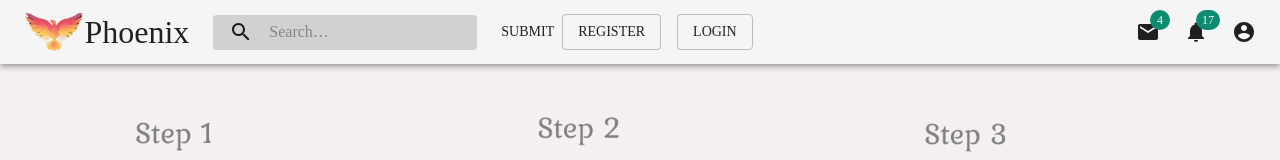
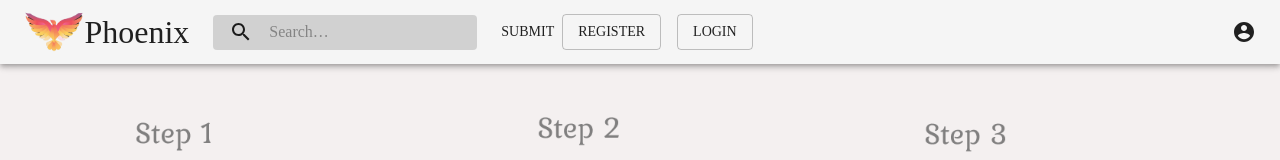
Before and after one commit to BloomTech-Labs/phoenix-fe, a React (Create React App) app: page / in a window 1280 px wide. Shown: the top 160 px of the page. Built offline with nearby package versions, Linux system fonts and the light colour scheme; a web font is replaced by a local one.

Commit message:
Navbar is now dynamic, omitted calendar link, notifications, and mail icons

```diff
--- a/src/components/Navbar.js
+++ b/src/components/Navbar.js
@@ -133,16 +133,20 @@ export default function PrimarySearchAppBar() {
           )}
           <div className={classes.grow} />
           <div className={classes.sectionDesktop}>
+          {!isBase && (
             <IconButton aria-label="show 4 new mails" color="inherit">
               <Badge badgeContent={4} color="secondary">
                 <MailIcon />
               </Badge>
             </IconButton>
+          )}
+           {!isBase && (
             <IconButton aria-label="show 17 new notifications" color="inherit">
               <Badge badgeContent={17} color="secondary">
                 <NotificationsIcon />
               </Badge>
             </IconButton>
+          )}
             <IconButton
               edge="end"
               aria-label="account of current user"
```
